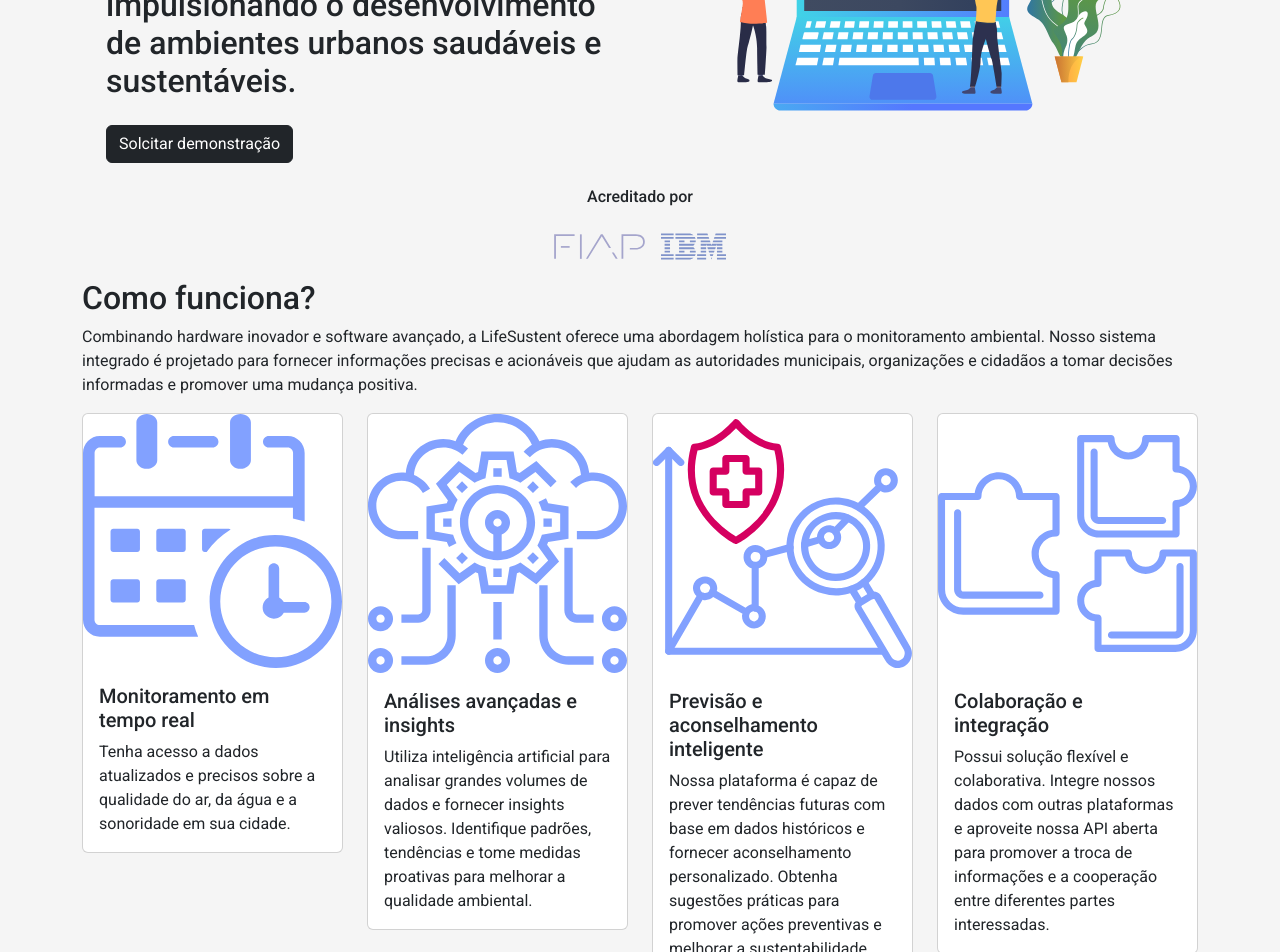
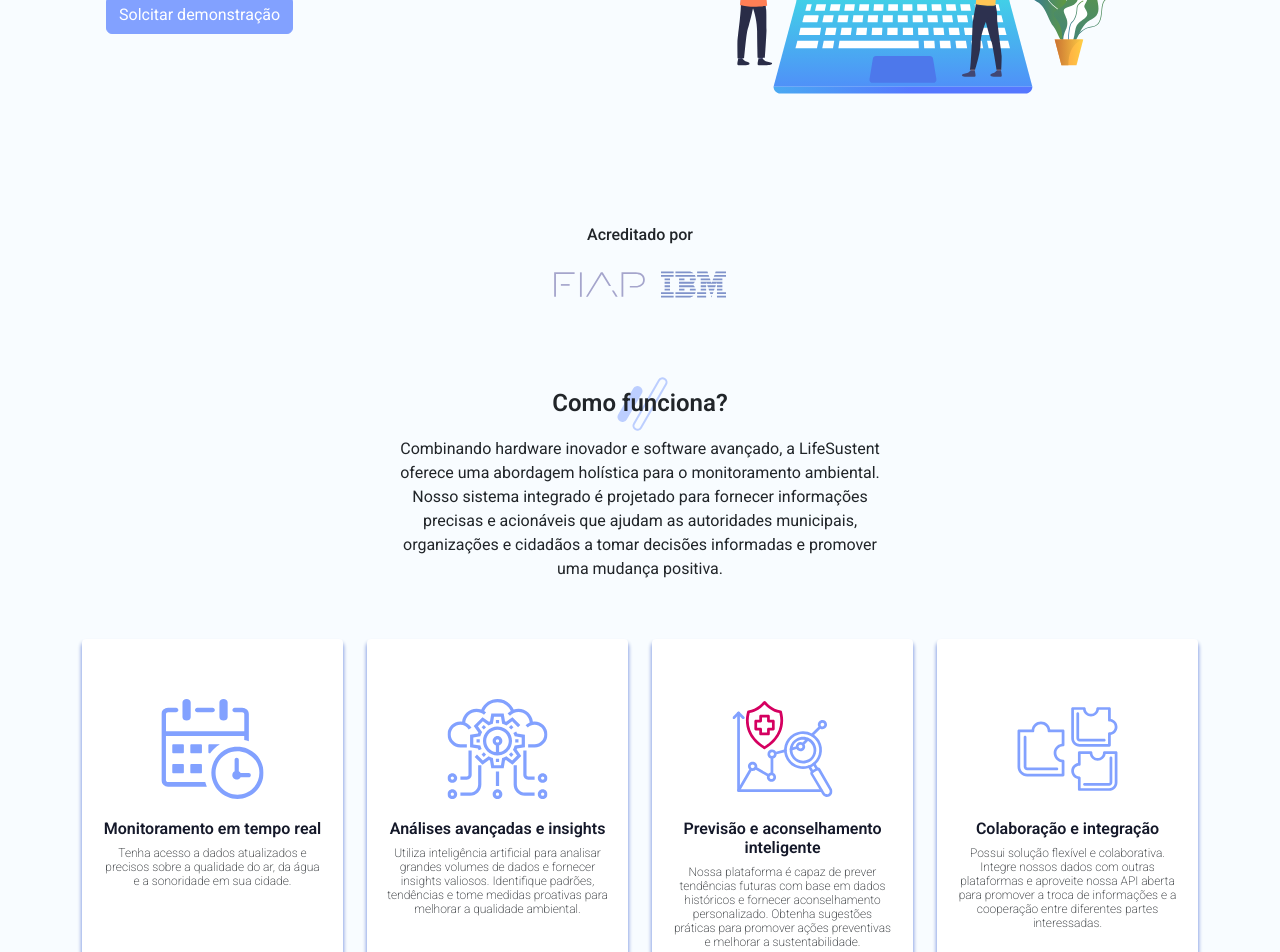
Before and after one commit to lifesustent/front-sprint-03, a React (Create React App) app: page / in a window 1280 px wide. Shown: the part 360-1312 px from the top of the page. Built offline with nearby package versions, Linux system fonts and the light colour scheme.

Commit message:
atualização de estilos de componentes

```diff
--- a/src/App.css
+++ b/src/App.css
@@ -1,3 +1,13 @@
+:root {
+  --bs-primary: #82A1FF;
+  --bs-secondary: #292f77;
+}
+
+
 body {
   font-family: 'Roboto', sans-serif;
 }
+
+section {
+  margin-bottom: 4rem;
+}
--- a/src/App.jsx
+++ b/src/App.jsx
@@ -12,7 +12,7 @@ import Footer from './containers/Footer';
 
 const Main = styled.main`
   min-height: 100vh;
-  background-color: #f5f5f5;
+  background-color: #f8fcff;
 `
 
 function App() {
--- a/src/components/Title/index.jsx
+++ b/src/components/Title/index.jsx
@@ -1,12 +1,55 @@
 import styled from 'styled-components';
 
-const TitleContainer = styled.div``
+const TitleContainer = styled.div`
+  margin: 42px 0;
+`
+
+const TitleHeading = styled.h2`
+  position: relative;
+  min-width: 200px;
+  margin-bottom: 20px;
+  font-style: normal;
+  font-weight: 600;
+  font-size: 24px;
+  line-height: 28px;
+  text-align: center;
+  z-index: 1;
+
+  &:after, &:before {
+    content: '';
+    position: absolute;
+    top: 10px;
+    height: 10px;
+    border-radius: 10px;
+    box-sizing: border-box;
+    transform: rotate(120deg);
+    z-index: -1;
+    opacity: 0.5;
+  }
+
+  &:before {
+    left: 35%;
+    background: #82A1FF;
+    width: 40px;
+  }
+
+  &:after {
+    left: 40%;
+    width: 60px;
+    border: 2px solid #82A1FF;
+  }
+`
+
+const Subtitle = styled.p`
+  text-align: center;
+  max-width: 500px;
+`
 
 export default function Title({ title, subtitle }) {
   return (
-    <TitleContainer className="d-flex flex-column">
-      <h2>{title}</h2>
-      <p>{subtitle}</p>
+    <TitleContainer className="d-flex flex-column align-items-center justify-content-center py-8">
+      <TitleHeading>{title}</TitleHeading>
+      <Subtitle>{subtitle}</Subtitle>
     </TitleContainer>
   )
 }
--- a/src/containers/Cards/index.jsx
+++ b/src/containers/Cards/index.jsx
@@ -7,6 +7,44 @@ import colab from '../../assets/img/hiw-colab.svg';
 import Title from '../../components/Title';
 
 const CardsContainer = styled.section``
+
+const Card = styled.div`
+  height: 400px;
+  padding: 60px 20px;
+  background: #FFFFFF;
+  box-shadow: 0px 4px 4px #82A1FF, 0px 4px 4px rgba(0, 0, 0, 0.25);
+  border-radius: 4px;
+  display: flex;
+  flex-direction: column;
+  align-items: center;
+  gap: 20px;
+  flex: 1 1;
+`
+
+const CardImage = styled.img`
+  width: 100%;
+  height: 100px;
+  display: flex;
+  align-items: center;
+  justify-content: center;
+`
+
+const CardTitle = styled.h5`
+  font-style: normal;
+  font-weight: 600;
+  font-size: 16px;
+  line-height: 19px;
+  text-align: center;
+  color: #141829;
+`
+
+const CardText = styled.p`
+  font-style: normal;
+  font-weight: 200;
+  font-size: 12px;
+  line-height: 14px;
+  text-align: center;
+`
 
 export default function Cards() {
   return (
@@ -21,47 +59,47 @@ export default function Cards() {
 
       <div className="row">
         <div className="col">
-          <div class="card">
-            <img src={realTime} class="card-img-top" alt="Monitoramento em tempo real" />
+          <Card class="card">
+            <CardImage src={realTime} class="card-img-top" alt="Monitoramento em tempo real" />
             <div class="card-body">
-              <h5 class="card-title">Monitoramento em tempo real</h5>
-              <p class="card-text">Tenha acesso a dados atualizados e precisos sobre a qualidade do ar, da água e a sonoridade em sua cidade.</p>
+              <CardTitle class="card-title">Monitoramento em tempo real</CardTitle>
+              <CardText class="card-text">Tenha acesso a dados atualizados e precisos sobre a qualidade do ar, da água e a sonoridade em sua cidade.</CardText>
             </div>
-          </div>
+          </Card>
         </div>
 
         <div className="col">
-          <div class="card">
-            <img src={analysis} class="card-img-top" alt="Análises avançadas e insights" />
+          <Card class="card">
+            <CardImage src={analysis} class="card-img-top" alt="Análises avançadas e insights" />
             <div class="card-body">
-              <h5 class="card-title">Análises avançadas e insights</h5>
-              <p class="card-text">Utiliza inteligência artificial para analisar grandes volumes de dados e fornecer insights valiosos.
-            Identifique padrões, tendências e tome medidas proativas para melhorar a qualidade ambiental.</p>
+              <CardTitle class="card-title">Análises avançadas e insights</CardTitle>
+              <CardText class="card-text">Utiliza inteligência artificial para analisar grandes volumes de dados e fornecer insights valiosos.
+            Identifique padrões, tendências e tome medidas proativas para melhorar a qualidade ambiental.</CardText>
             </div>
-          </div>
+          </Card>
         </div>
 
         <div className="col">
-          <div class="card">
-            <img src={predict} class="card-img-top" alt="Previsão e aconselhamento inteligente" />
+          <Card class="card">
+            <CardImage src={predict} class="card-img-top" alt="Previsão e aconselhamento inteligente" />
             <div class="card-body">
-              <h5 class="card-title">Previsão e aconselhamento inteligente</h5>
-              <p class="card-text">Nossa plataforma é capaz de prever tendências futuras com base em dados históricos e fornecer
+              <CardTitle class="card-title">Previsão e aconselhamento inteligente</CardTitle>
+              <CardText class="card-text">Nossa plataforma é capaz de prever tendências futuras com base em dados históricos e fornecer
             aconselhamento personalizado. Obtenha sugestões práticas para promover ações preventivas e melhorar a
-            sustentabilidade.</p>
+            sustentabilidade.</CardText>
             </div>
-          </div>
+          </Card>
         </div>
 
         <div className="col">
-          <div class="card">
-            <img src={colab} class="card-img-top" alt="Colaboração e integração" />
+          <Card class="card">
+            <CardImage src={colab} class="card-img-top" alt="Colaboração e integração" />
             <div class="card-body">
-              <h5 class="card-title">Colaboração e integração</h5>
-              <p class="card-text">Possui solução flexível e colaborativa. Integre nossos dados com outras plataformas e aproveite nossa API
-            aberta para promover a troca de informações e a cooperação entre diferentes partes interessadas.</p>
+              <CardTitle class="card-title">Colaboração e integração</CardTitle>
+              <CardText class="card-text">Possui solução flexível e colaborativa. Integre nossos dados com outras plataformas e aproveite nossa API
+            aberta para promover a troca de informações e a cooperação entre diferentes partes interessadas.</CardText>
             </div>
-          </div>
+          </Card>
         </div>
       </div>
     </CardsContainer>
--- a/src/containers/Footer/index.jsx
+++ b/src/containers/Footer/index.jsx
@@ -9,18 +9,44 @@ const FooterContainer = styled.footer`
   align-items: center;
 `
 
+const Container = styled.div``
+
+const Logo = styled.a`
+  display: flex;
+  flex-direction: row;
+  align-items: center;
+  font-style: normal;
+  font-weight: 800;
+  font-size: 15px;
+  line-height: 18px;
+  color: #fff;
+  text-decoration: none;
+`
+
+const Text = styled.p`
+  font-style: normal;
+  font-weight: 300;
+  font-size: 15px;
+  line-height: 18px;
+  color: #fff;
+  display: flex;
+  align-items: center;
+`
+
 export default function Footer() {
   return (
     <FooterContainer>
-      <div className="container">
-        <a href="/" class="logo">
-          <img src={logoInverse} alt="LifeSustent" />
+      <Container className="container">
+        <div className="d-flex align-items-center justify-content-between">
+          <Logo href="/">
+            <img src={logoInverse} alt="LifeSustent" />
 
-          <p>Todos os direitos reservados.</p>
-        </a>
+            <p className="m-0">Todos os direitos reservados.</p>
+          </Logo>
 
-        <p>Feito com &lt;3 na Fiap</p>
-      </div>
+          <Text className="m-0">Feito com &lt;3 na Fiap</Text>
+        </div>
+      </Container>
     </FooterContainer>
   )
 }
--- a/src/containers/Header/index.jsx
+++ b/src/containers/Header/index.jsx
@@ -4,7 +4,10 @@ import logo from '../../assets/img/logo.svg'
 
 const HeaderContainer = styled.header``
 
-const Button = styled.button``
+const Button = styled.button`
+  background: #82A1FF;
+  border-color: #82A1FF;
+`
 
 export default function Header() {
   return (
@@ -29,7 +32,7 @@ export default function Header() {
                 <a className="nav-link" href="#">Contato</a>
               </li>
               <li className="nav-item">
-                <Button className="btn btn-primary">Começar</Button>
+                <Button className="btn btn-primary rounded-pill">Começar</Button>
               </li>
             </ul>
           </div>
--- a/src/containers/Hero/index.jsx
+++ b/src/containers/Hero/index.jsx
@@ -4,16 +4,33 @@ import hero from '../../assets/img/hero-software.svg'
 
 const HeroContainer = styled.section``
 
-const Button = styled.button``
+const HeroTitle = styled.h1`
+  font-style: normal;
+  font-weight: 800;
+  font-size: 40px;
+  line-height: 47px;
+`
+
+const HeroSubtitle = styled.h2`
+  font-style: normal;
+  font-weight: 300;
+  font-size: 14px;
+  line-height: 16px;
+`
+
+const Button = styled.button`
+  background: #82A1FF;
+  border-color: #82A1FF;
+`
 
 export default function Hero() {
   return (
     <HeroContainer className='container d-flex'>
       <div className="row align-items-center p-4 flex-fill">
         <div className="col-md col-sm-12">
-          <h1 className="text-secondary">Uma solução sustentável para cidades inteligentes</h1>
-          <h2 className="mb-4">Descubra como podemos ajudar sua cidade a monitorar e melhorar a qualidade do ar, da água e a sonoridade em tempo real, impulsionando o desenvolvimento de ambientes urbanos saudáveis e sustentáveis.</h2>
-          <Button className="btn btn-dark">Solcitar demonstração</Button>
+          <HeroTitle className="text-secondary">Uma solução sustentável para cidades inteligentes</HeroTitle>
+          <HeroSubtitle className="mb-4">Descubra como podemos ajudar sua cidade a monitorar e melhorar a qualidade do ar, da água e a sonoridade em tempo real, impulsionando o desenvolvimento de ambientes urbanos saudáveis e sustentáveis.</HeroSubtitle>
+          <Button className="btn btn-primary">Solcitar demonstração</Button>
         </div>
         <div className="col-md col-sm-12 pt-2">
           <img className="img-fluid" src={hero} alt="Uma solução de software sustentável" />
--- a/src/containers/Stakeholders/index.jsx
+++ b/src/containers/Stakeholders/index.jsx
@@ -5,17 +5,21 @@ import ibmLogo from '../../assets/img/logo-ibm.svg'
 
 const StakeholdersContainer = styled.section``
 
+const Inner = styled.div`
+  margin: 72px 0;
+`
+
 export default function Stakeholders() {
   return (
     <StakeholdersContainer className="container">
-      <div className='d-flex flex-column align-items-center justify-content-center'>
+      <Inner className='d-flex flex-column align-items-center justify-content-center'>
         <h6>Acreditado por</h6>
 
         <div class="d-flex">
           <img src={fiapLogo} className='mx-2' alt="FIAP - Faculdade de Informática e Administração Paulista" />
           <img src={ibmLogo} className='mx-2' alt="IBM" />
         </div>
-      </div>
+      </Inner>
     </StakeholdersContainer>
   )
 }
--- a/src/containers/Usecase/index.jsx
+++ b/src/containers/Usecase/index.jsx
@@ -59,8 +59,14 @@ const ListItem = styled.li`
   }
 `
 
-const Footnote = styled.p`
+const Footnote = styled.div`
+  margin: 42px 0;
+`
+
+const FootnoteText = styled.p`
+  max-width: 500px;
   font-weight: bold;
+  text-align: center;
 `
 
 export default function Usecase() {
@@ -139,9 +145,11 @@ export default function Usecase() {
         </Step>
       </Steps>
 
-      <Footnote>Com o uso do software LifeSustent para monitoramento da qualidade do ar, as autoridades municipais de Urbana
+      <Footnote className='d-flex justify-content-center'>
+        <FootnoteText>Com o uso do software LifeSustent para monitoramento da qualidade do ar, as autoridades municipais de Urbana
           podem ter uma visão abrangente e atualizada da situação, permitindo uma abordagem proativa e eficiente na
-          melhoria da qualidade do ar na área urbana específica.</Footnote>
+          melhoria da qualidade do ar na área urbana específica.</FootnoteText>
+      </Footnote>
     </UsecaseContainer>
   )
 }
```
Also changed, not shown: src/containers/Contact/index.jsx (+22 -2 lines).
